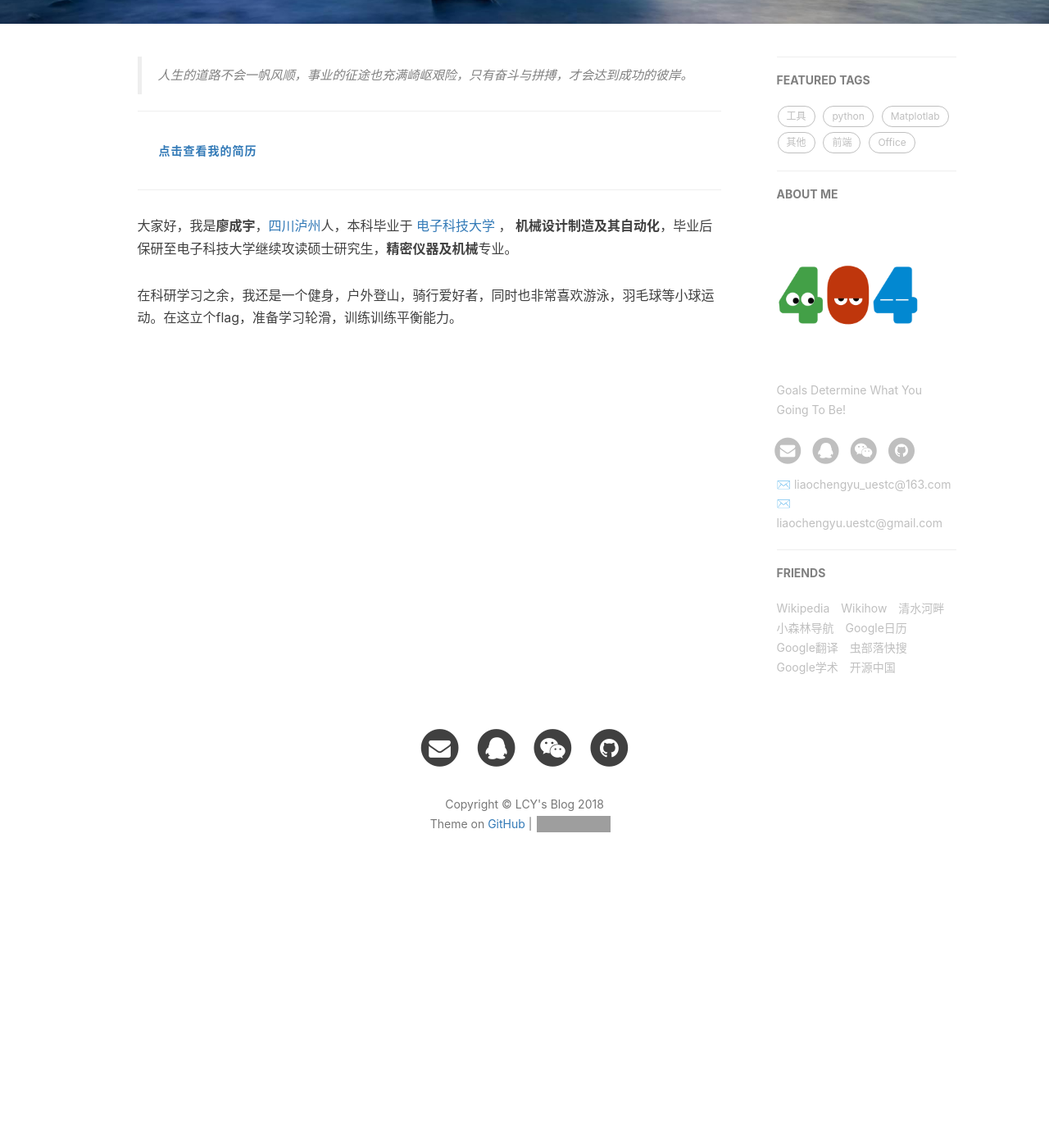
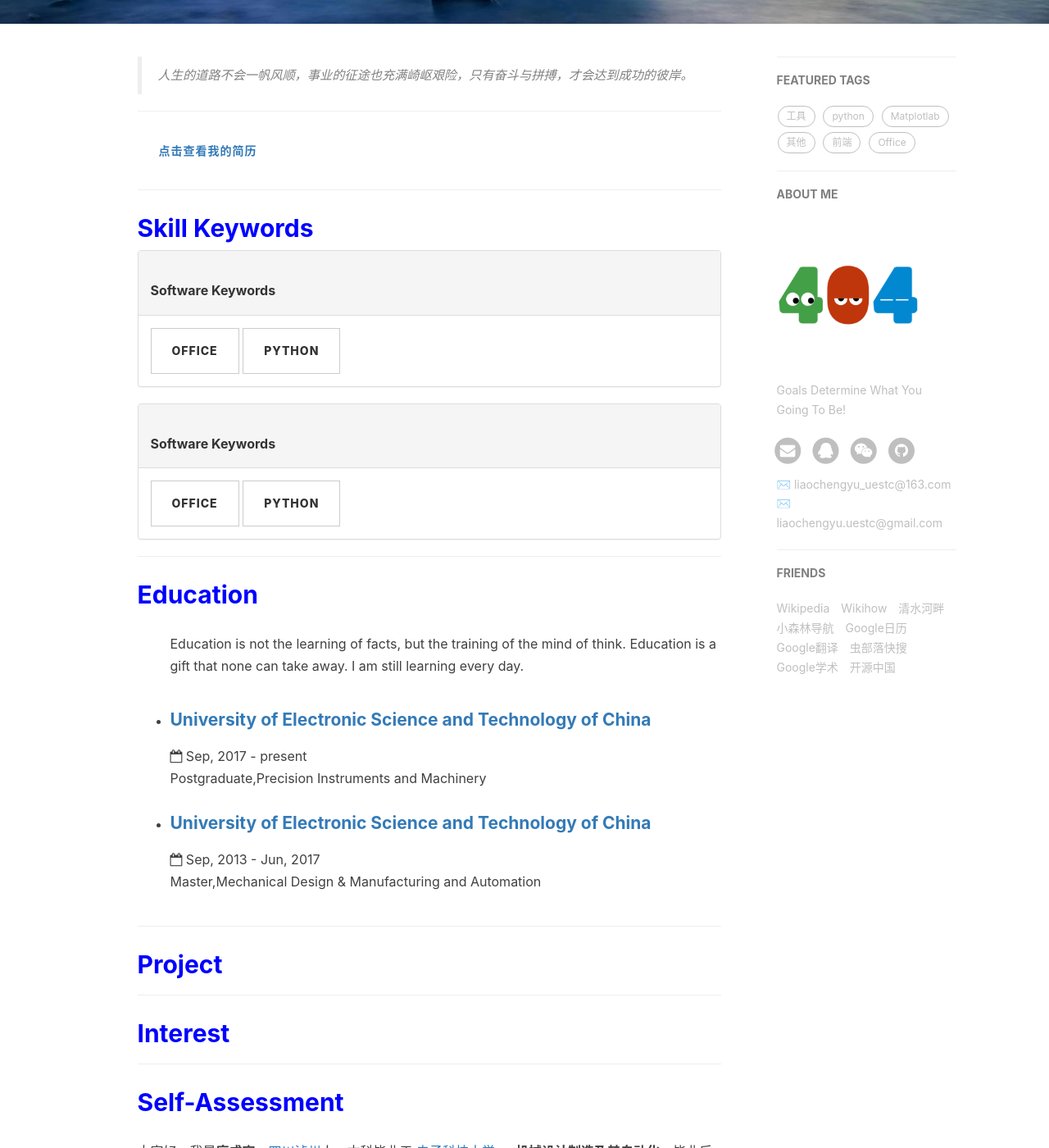
Before and after one commit to liaochengyu/liaochengyu.github.io, a Jekyll site: the page built from about.html, in a window 1280 px wide and 1400 px high, scrolled down 389 px. Shown: the whole window at 82% size. Built offline with Jekyll 4.4.1, drawn with Linux system fonts in a browser that asks for light colours; nearby versions of some CDN libraries; library files that are not in the unit come from our copies; comment, search, counter and statistics services are not loaded; before the commit the page ends 1498 px from its top, so only the background shows below that; grey boxes are pictures that could not be loaded.

Commit message:
Revert "1"
This reverts commit 697a8da77fb287f4820e00fba24be5fac64df5c0.

```diff
--- a/about.html
+++ b/about.html
@@ -10,11 +10,11 @@ header-img: "img/about.JPG"
     <option value="0" selected> 中文 Chinese </option>
     <option value="1"> 英文 English </option>
 </select> -->
-<!-- <head>
+<head>
     <style type="text/css">
         h2{color:blue;}
     </style>
-</head> -->
+</head>
 
 
 <!-- Chinese Version -->
@@ -29,7 +29,7 @@ header-img: "img/about.JPG"
 
     <hr>
     <!--Skill Keywords -->
-    <!-- <h2>Skill Keywords</h2>
+    <h2>Skill Keywords</h2>
     <div class="panel panel-default">
         <div class="panel-heading">
             <h3 class="panel-title">Software  Keywords</h3>
@@ -51,7 +51,7 @@ header-img: "img/about.JPG"
     <hr>
 
      <!--Education -->
-   <!--  <h2>Education</h2>
+    <h2>Education</h2>
     <div class="content-padding">
         <div class="comment-part">
             <ul id="comments">
@@ -72,16 +72,16 @@ Postgraduate,Precision Instruments and Machinery</p> </div> </div>
     <hr>
 
      <!--Project -->
-     <!-- <h2>Project</h2> -->
-     <!-- <hr> -->
+     <h2>Project</h2>
+     <hr>
 
 
      <!--Interest -->
-     <!-- <h2>Interest</h2> -->
-     <!-- <hr> -->
+     <h2>Interest</h2>
+     <hr>
 
      <!--Self-assessment -->
-     <!-- <h2>Self-Assessment</h2> -->
+     <h2>Self-Assessment</h2>
 
     <p>
     大家好，我是<strong>廖成宇</strong>，<a href="https://zh.wikipedia.org/wiki/%E6%B3%B8%E5%B7%9E%E5%B8%82">四川泸州</a>人，本科毕业于 <a href="http://www.uestc.edu.cn/07d640ec93e711fa6cbe9ec378ecde81.html">电子科技大学</a> ， <strong>机械设计制造及其自动化</strong>，毕业后保研至电子科技大学继续攻读硕士研究生，<strong>精密仪器及机械</strong>专业。
```
